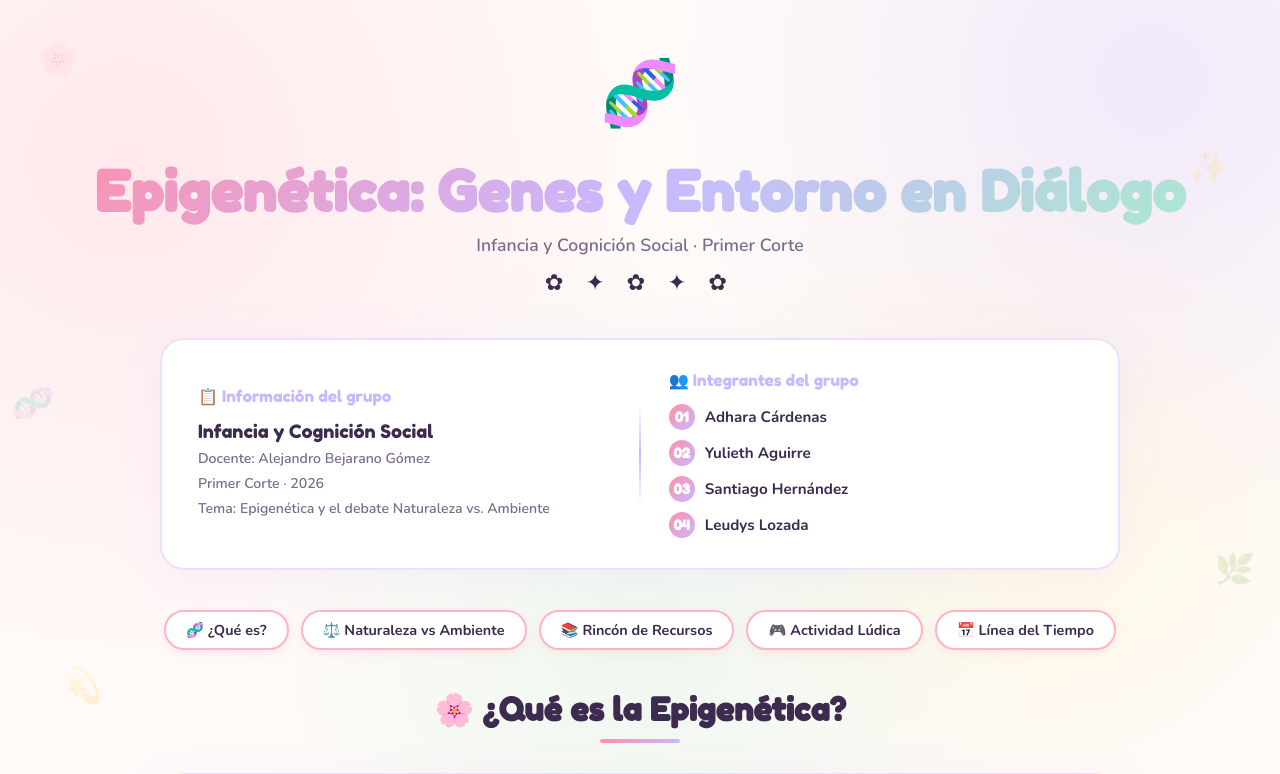
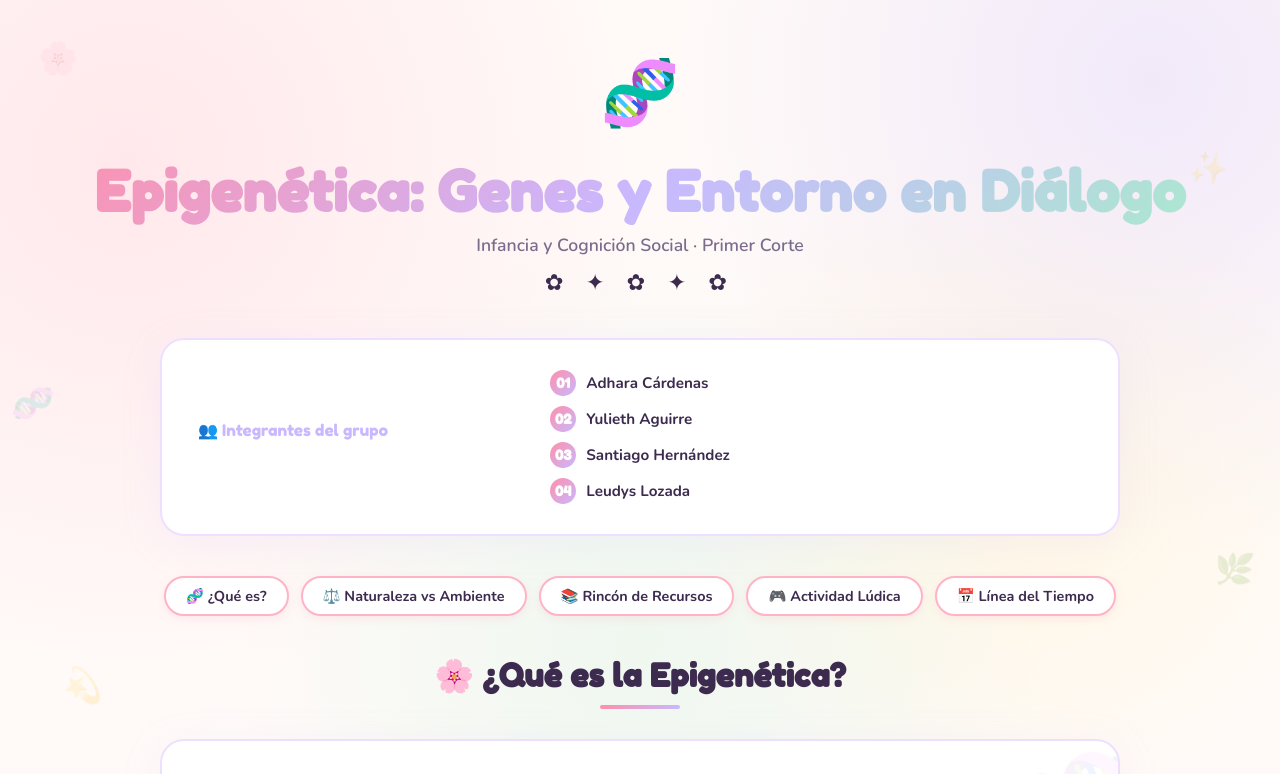
Before and after one commit to cesar0105xp-prog/Epigenetica, a plain HTML site: page index.html in a window 1280 px wide. Shown: the top 774 px of the page. Drawn offline with nearby package versions, Linux system fonts and the light colour scheme.

Commit message:
Update4 index.html

```diff
--- a/index.html
+++ b/index.html
@@ -26,15 +26,6 @@
 <!-- ÍNDICE / INTEGRANTES -->
 <div class="team-card">
   <div class="team-inner">
-    <div class="team-left">
-      <div class="team-badge">📋 Información del grupo</div>
-      <div class="team-course">Infancia y Cognición Social</div>
-      <div class="team-detail">Docente: Alejandro Bejarano Gómez</div>
-      <div class="team-detail">Primer Corte · 2026</div>
-      <div class="team-detail">Tema: Epigenética y el debate Naturaleza vs. Ambiente</div>
-    </div>
-    <div class="team-divider"></div>
-    <div class="team-right">
     <div class="team-badge">👥 Integrantes del grupo</div>
     <ul class="team-list">
       <li><span class="team-num">01</span>Adhara Cárdenas</li>
@@ -42,7 +33,6 @@
       <li><span class="team-num">03</span>Santiago Hernández</li>
       <li><span class="team-num">04</span>Leudys Lozada</li>
     </ul>
-    </div>
   </div>
 </div>
 
```
Lines whose indentation alone changed are shown as unchanged.
